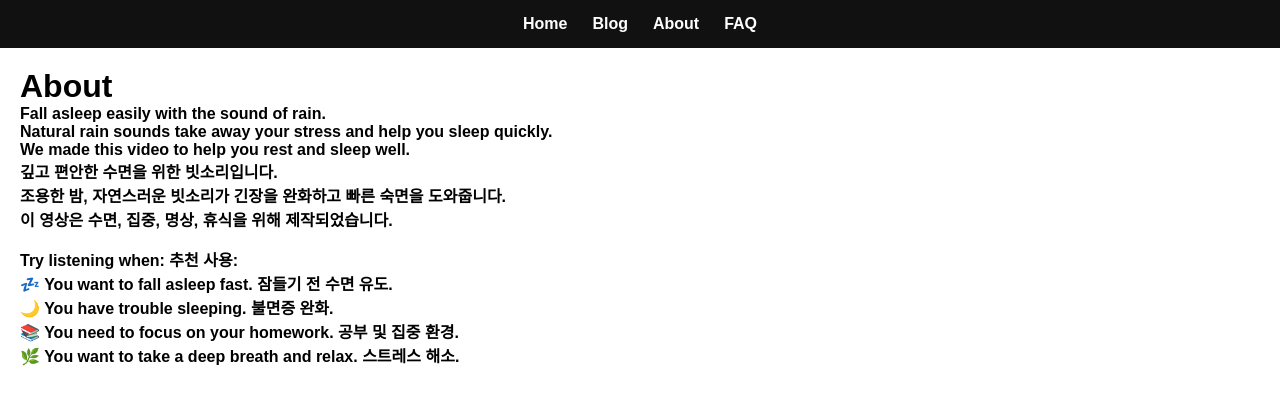
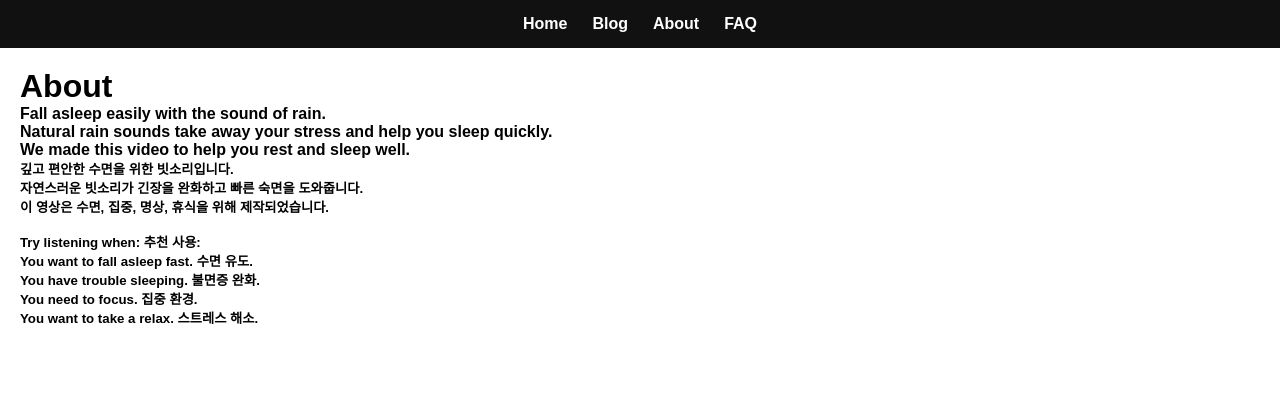
Before and after one commit to choijangwook/rain-deep-sleep, a Jekyll site: the page built from about.md, in a window 1280 px wide. Shown: the top 405 px of the page. Built offline with Jekyll 4.4.1, drawn with Linux system fonts in a browser that asks for light colours.

Commit message:
Update about.md

```diff
--- a/about.md
+++ b/about.md
@@ -8,13 +8,13 @@ title: About
 #### Fall asleep easily with the sound of rain.<br>
 #### Natural rain sounds take away your stress and help you sleep quickly.<br>
 #### We made this video to help you rest and sleep well.<br>
-#### 깊고 편안한 수면을 위한 빗소리입니다.<br>
-#### 조용한 밤, 자연스러운 빗소리가 긴장을 완화하고 빠른 숙면을 도와줍니다.<br>
-#### 이 영상은 수면, 집중, 명상, 휴식을 위해 제작되었습니다.<br>
+##### 깊고 편안한 수면을 위한 빗소리입니다.<br>
+##### 자연스러운 빗소리가 긴장을 완화하고 빠른 숙면을 도와줍니다.<br>
+##### 이 영상은 수면, 집중, 명상, 휴식을 위해 제작되었습니다.<br>
 <br>
 
-#### Try listening when: 추천 사용:<br>
-#### 💤 You want to fall asleep fast. 잠들기 전 수면 유도.<br>
-#### 🌙 You have trouble sleeping. 불면증 완화.<br>
-#### 📚 You need to focus on your homework. 공부 및 집중 환경.<br>
-#### 🌿 You want to take a deep breath and relax. 스트레스 해소.<br>
+##### Try listening when: 추천 사용:<br>
+##### You want to fall asleep fast. 수면 유도.<br>
+##### You have trouble sleeping. 불면증 완화.<br>
+##### You need to focus. 집중 환경.<br>
+##### You want to take a  relax. 스트레스 해소.<br>
```
